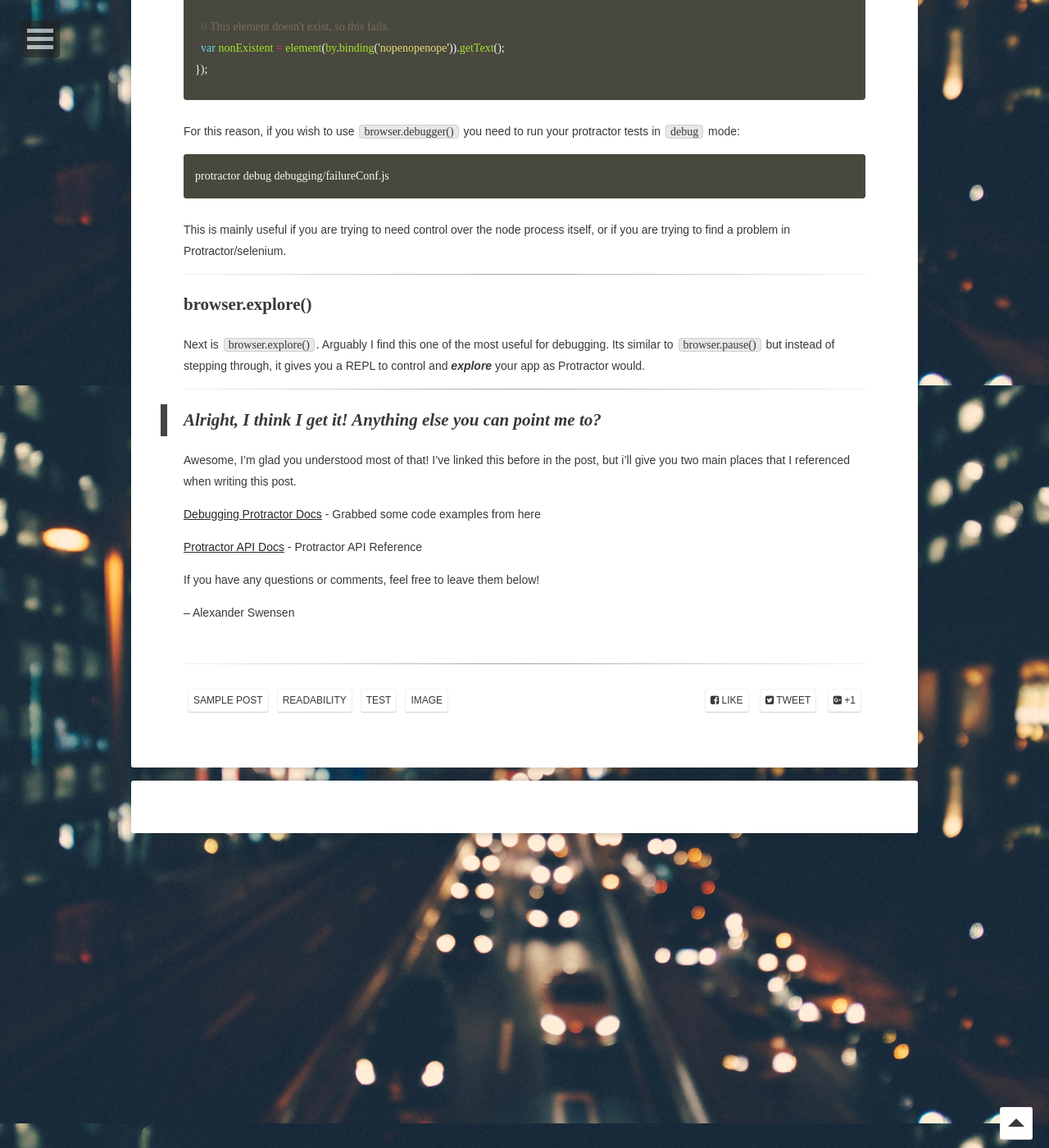
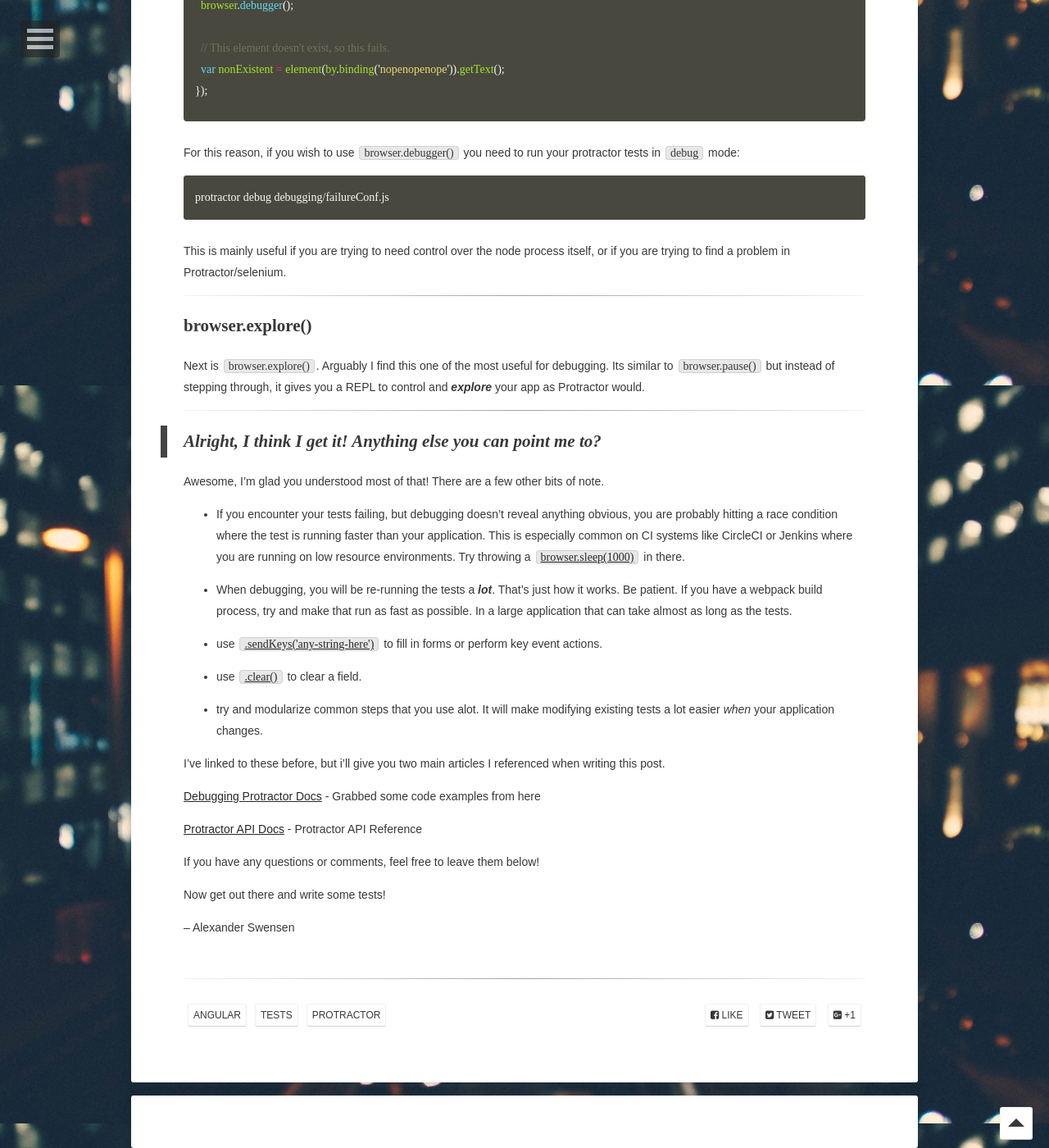
Before and after one commit to AlexSwensen/alexswensen.io-old, a Jekyll site: the page built from _posts/2017-06-15-writing-e2e-tests-with-protractor.markdown, in a window 1280 px wide and 1400 px high, scrolled down 3130 px. Shown: the whole window at 82% size. Built offline with Jekyll 4.4.1, drawn with Linux system fonts in a browser that asks for light colours; some web fonts are replaced; comment, search, counter and statistics services are not loaded; some of the changed text lies outside the part shown.

Commit message:
Improvements to site and posts

```diff
--- a/_config.yml
+++ b/_config.yml
@@ -1,7 +1,7 @@
 # Site
-title:              Alex Swensen
-bio:                "I'm Alex Swensen. I'm a full stack web developer. <br> I sometimes write stuff here."
-description:        "I'm Alex Swensen. I'm a full stack web developer. <br> I sometimes write stuff here."
+title:              Alexander Swensen
+bio:                "I'm Alexander Swensen. I'm a full stack web developer. <br> I sometimes write stuff here."
+description:        "I'm Alexander Swensen. I'm a full stack web developer. <br> I sometimes write stuff here."
 reading_time:       true
 words_per_minute:   200
 logo:               'assets/img/me.jpg'
--- a/_layouts/project.html
+++ b/_layouts/project.html
@@ -17,7 +17,7 @@ layout: compress
             <div class="content">
                 <div class="post-title">
                     <h1>{{ page.title }}</h1>
-                    <a class="btn zoombtn" href="{{site.baseurl}}">
+                    <a class="btn zoombtn" href="{{site.url}}">
                         <i class="fa fa-home"></i>
                     </a>
                 </div>
@@ -26,9 +26,9 @@ layout: compress
                         {% if post.project %}
                     <ul>
                         <li class="wow fadeInLeft" data-wow-duration="1.5s">
-                            <a class="zoombtn" href="{{ site.baseurl }}{{ post.url }}">{{ post.title }}</a>
+                            <a class="zoombtn" href="{{ site.url }}{{ post.url }}">{{ post.title }}</a>
                             <p>{{ post.excerpt }}</p>
-                            <a href="{{ site.baseurl }}{{ post.url }}" class="btn zoombtn">Read More</a>
+                            <a href="{{ site.url }}{{ post.url }}" class="btn zoombtn">Read More</a>
                         </li>
                     </ul>
                       {% endif %}
--- a/_posts/2017-06-15-writing-e2e-tests-with-protractor.markdown
+++ b/_posts/2017-06-15-writing-e2e-tests-with-protractor.markdown
@@ -3,7 +3,7 @@ layout: post
 title: "Writing E2E Tests With Protractor"
 date: 2017-06-15T17:12:37-05:00
 excerpt: "Coding is hard. Angular makes it easier, but it's still hard. With the complexity that Angular brings, unit testing can be hard. But the hardest thing about testing with Angular are E2E tests. This guide is written to solve the discrepancy between Jasmine unit tests, and Protractor E2E tests."
-tags: [sample post, readability, test, image]
+tags: [angular, tests, protractor]
 feature: http://i.imgur.com/9gkw6P7.jpg
 comments: true
 ---
@@ -19,7 +19,7 @@ Protractor E2E tests.
 
 ## The REPL
 
-There is piece that is *incredibly* useful when starting your tests,
+There a is piece that is *incredibly* useful when starting your tests,
 and that is Protractor's
 [Interactive Mode/REPL](https://github.com/angular/protractor/blob/master/docs/debugging.md#testing-out-protractor-interactively).
 
@@ -50,7 +50,7 @@ browser.get('http://www.my-domain.org')
 
 > ## So, I've got a REPL, what does Protractor give me that I can use?
 
-Well the quick answer its to go [read the docs](http://www.protractortest.org/#/api),
+Well the quick answer is to go [read the docs](http://www.protractortest.org/#/api),
 but i'll give you the highlights.
 
 E2E tests, unlike unit tests, require a flow. That means that each test
@@ -177,8 +177,28 @@ gives you a REPL to control and _**explore**_ your app as Protractor would.
 
 > ## Alright, I think I get it! Anything else you can point me to?
 
-Awesome, I'm glad you understood most of that! I've linked this before in the post,
-but i'll give you two main places that I referenced when writing this post.
+Awesome, I'm glad you understood most of that! There are a few other bits of note.
+
+- If you encounter your tests failing, but debugging doesn't reveal anything obvious,
+you are probably hitting a race condition where the test is running faster than your application.
+This is especially common on CI systems like CircleCI or Jenkins
+where you are running on low resource environments.
+Try throwing a [`browser.sleep(1000)`](http://www.protractortest.org/#/api?view=webdriver.WebDriver.prototype.sleep) in there.
+
+
+- When debugging, you will be re-running the tests a _**lot**_.
+That's just how it works. Be patient. If you have a webpack build
+process, try and make that run as fast as possible. In a large
+application that can take almost as long as the tests.
+
+- use [`.sendKeys('any-string-here')`](http://www.protractortest.org/#/api?view=webdriver.WebElement.prototype.sendKeys) to fill in forms or perform key event actions.
+- use [`.clear()`](http://www.protractortest.org/#/api?view=webdriver.WebElement.prototype.clear) to clear a field.
+
+- try and modularize common steps that you use alot. It will make
+modifying existing tests a lot easier _when_ your application changes.
+
+I've linked to these before, but i'll give you two main articles I
+referenced when writing this post.
 
 
 [Debugging Protractor Docs](https://github.com/angular/protractor/blob/master/docs/debugging.md) - Grabbed some code examples from here
@@ -187,4 +207,6 @@ but i'll give you two main places that I referenced when writing this post.
 
 If you have any questions or comments, feel free to leave them below!
 
+Now get out there and write some tests!
+
 -- Alexander Swensen
```
Also changed, not shown: other parts of _posts/2017-06-15-writing-e2e-tests-with-protractor.markdown (+1 -1 lines).
